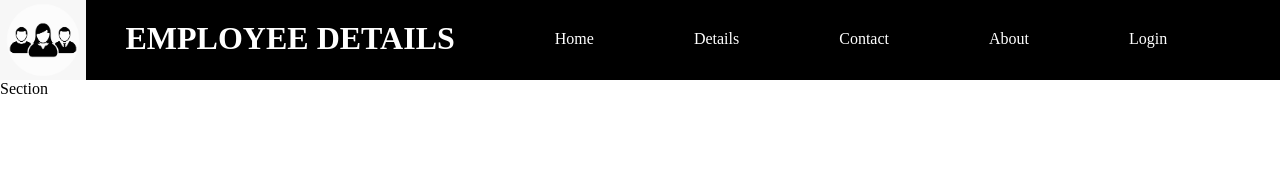
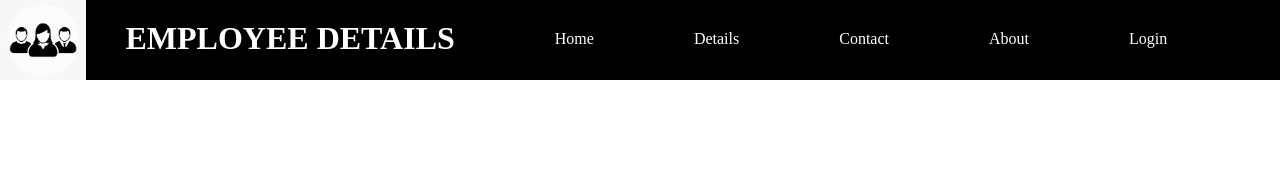
Before and after one commit to shri-suriya/react, a React (Create React App) app: page / in a window 1280 px wide. Shown: the top 170 px of the page. Built offline with nearby package versions, Linux system fonts and the light colour scheme; no server answers.

Commit message:
Fetched data from API

```diff
--- a/src/component/Section/Section.jsx
+++ b/src/component/Section/Section.jsx
@@ -1,10 +1,21 @@
-import React from 'react'
+import React,{ useState, useEffect } from 'react'
 
 import './Section.css'
 
 function Section() {
+    const EmpUrl='https://randomuser.me/api/?results=10';
+    const[data,setData]=useState([]);
+    useEffect(() => {
+        fetch(EmpUrl).then((response)=>{
+            response.json().then((data)=>{
+                console.log(data)
+                 setData(data);
+            })
+        })
+    },[])
+
   return (
-    <div>Section</div>
+    <div></div>
   )
 }
 
```
